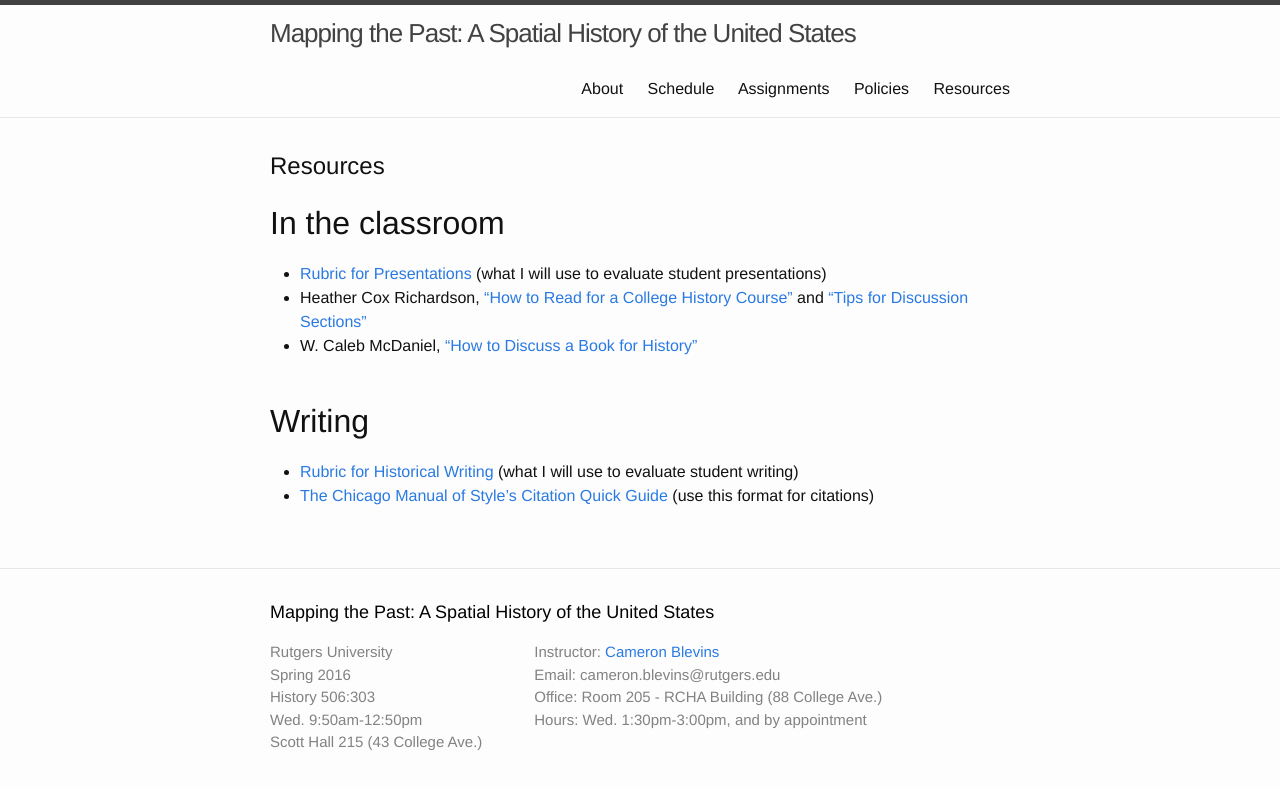
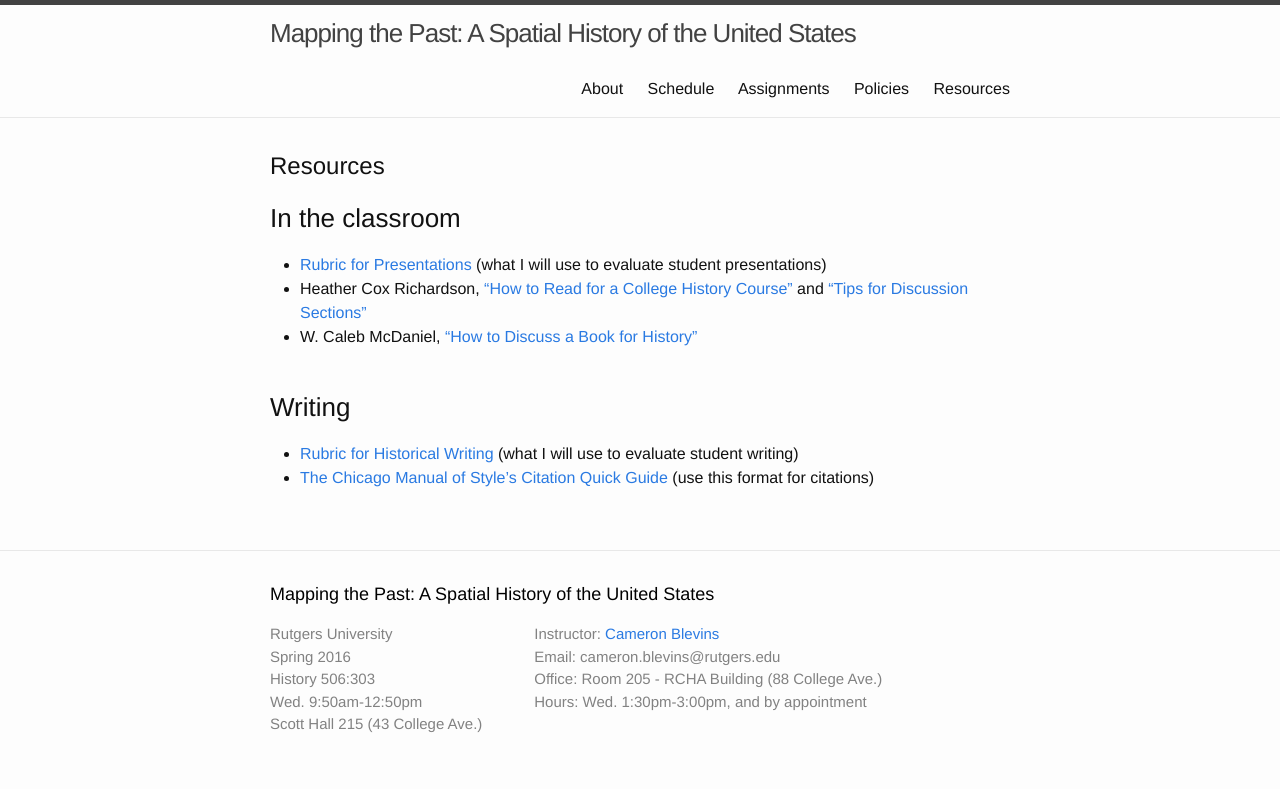
Before and after one commit to cblevins/mtp2016, a Jekyll site: the page built from resources.md, in a window 1280 px wide. Shown: the top 789 px of the page. Built offline with Jekyll 4.4.1, drawn with Linux system fonts in a browser that asks for light colours.

```diff
--- a/resources.md
+++ b/resources.md
@@ -5,13 +5,13 @@ permalink: /resources/
 order: 5
 ---
 
-<h2>In the classroom</h2>
+### In the classroom
 
 - [Rubric for Presentations]({{site.baseurl}}/presentation-rubric.pdf) (what I will use to evaluate student presentations)
 - Heather Cox Richardson, ["How to Read for a College History Course"](http://histsociety.blogspot.com/2009/05/richardsons-rules-of-order-part-iv-how.html) and ["Tips for Discussion Sections"](http://histsociety.blogspot.com/2009/06/richardsons-rules-of-order-part-v-tips.html)
 - W. Caleb McDaniel, ["How to Discuss a Book for History"](http://wcm1.web.rice.edu/howtodiscuss.html)<br><br>
 
-## Writing
+### Writing
 
 - [Rubric for Historical Writing]({{site.baseurl}}/writing-rubric.pdf) (what I will use to evaluate student writing)
 - [The Chicago Manual of Style’s Citation Quick Guide](http://www.chicagomanualofstyle.org/tools_citationguide.html) (use this format for citations)
```
